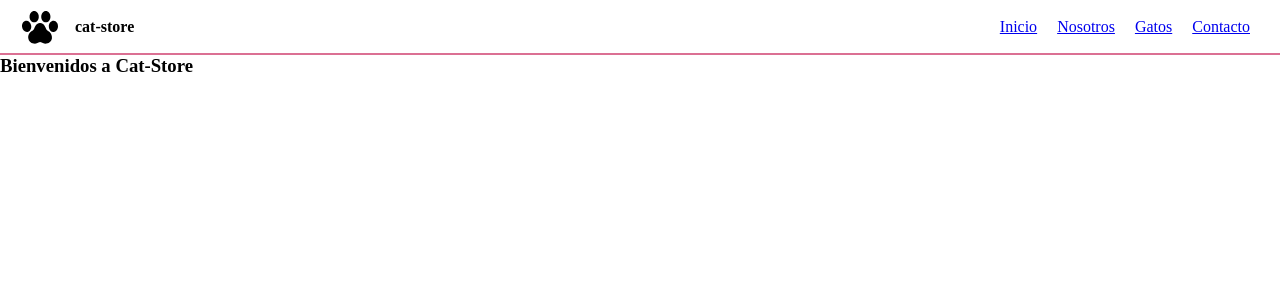
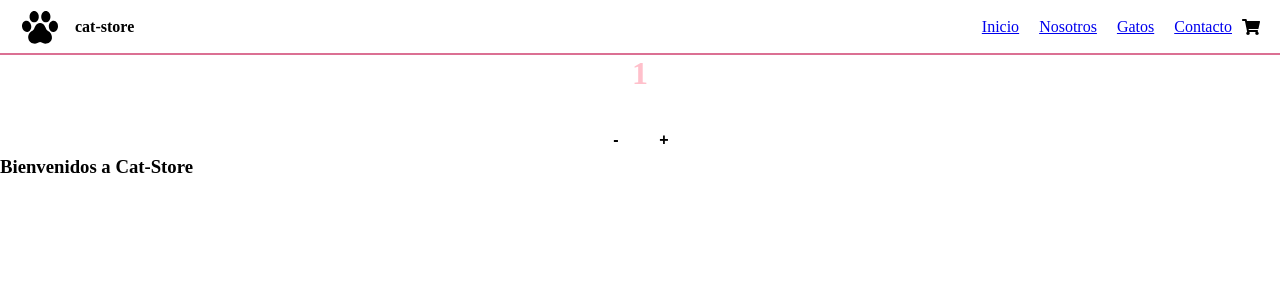
Before and after one commit to feliperodhen/cat-store, a React (Create React App) app: page / in a window 1280 px wide. Shown: the top 300 px of the page. Built offline with nearby package versions, Linux system fonts and the light colour scheme.

Commit message:
Agregando ItemCount

```diff
--- a/package.json
+++ b/package.json
@@ -3,6 +3,9 @@
   "version": "0.1.0",
   "private": true,
   "dependencies": {
+    "@fortawesome/fontawesome-svg-core": "^1.2.35",
+    "@fortawesome/free-solid-svg-icons": "^5.15.3",
+    "@fortawesome/react-fontawesome": "^0.1.14",
     "react": "^17.0.2",
     "react-dom": "^17.0.2",
     "react-scripts": "4.0.3",
--- a/src/App.js
+++ b/src/App.js
@@ -1,6 +1,6 @@
 import './App.css';
 import { NavBar } from './components/Nav/NavBar';
-import { ItemListContainer } from './components/ItemListContainer';
+import { ItemListContainer } from './components/ItemListContainer/ItemListContainer';
 
 function App() {
 
--- /dev/null
+++ b/src/components/ItemCount/ItemCount.js
@@ -0,0 +1,81 @@
+import React, { useState } from 'react';
+import styled from 'styled-components';
+
+
+const Contador = styled.div`
+  display: flex;
+  flex-direction: column;
+  justify-content: center;
+  align-items: center;
+  gap: 2rem;
+
+
+  h1 {
+  font-size: 2rem;
+}
+
+.button__wrapper {
+  display: flex;
+  gap: 1rem;
+
+  & > * {
+    border: none;
+    background-color: white;
+    box-shadow: 0px 0px 10px $clr-gray200;
+    font-weight: bold;
+    font-size: 1rem;
+    color: inherit;
+    border-radius: 50%;
+    outline: none;
+    height: 2rem;
+    width: 2rem;
+    cursor: pointer;
+    transition: background-color 250ms ease-in-out, transform 50ms ease-in-out;
+
+    &:hover {
+      background-color: $clr-gray200;
+    }
+
+    &:active {
+      transform: scale(0.9);
+    }
+
+    &:focus {
+      box-shadow: 0 0 0 3px $clr-gray500;
+    }
+  }
+}
+
+.positive {
+  color: pink;
+  animation: pulse 500ms ease-in-out;
+}
+
+@keyframes pulse {
+  0%,
+  100% {
+    transform: scale(1);
+  }
+  50% {
+    transform: scale(1.2);
+  }
+}
+
+`;
+
+
+export const ItemCount = ({stock, initial, onAdd}) => {
+    const [count, setCount] = useState(initial);
+
+    return (
+        <Contador>
+        <h1 className={count > 0 ? "positive" : false}>
+          {count}
+        </h1>
+        <div className="button__wrapper">
+          <button disabled={count === initial} onClick={() => setCount(count - 1)}>-</button>
+          <button disabled={count === stock} onClick={() => setCount(count + 1)}>+</button>
+        </div>
+      </Contador>
+    );
+  };
--- a/src/components/ItemListContainer.js
+++ /dev/null
@@ -1,9 +0,0 @@
-export const ItemListContainer = (props) => {
-
-
-    return (
-
-        <h3>Bienvenidos a {props.title}</h3>
-
-    )
-}
--- /dev/null
+++ b/src/components/ItemListContainer/ItemListContainer.js
@@ -0,0 +1,11 @@
+import { ItemCount } from '../ItemCount/ItemCount';
+export const ItemListContainer = (props) => {
+
+
+    return (
+        <>
+        <ItemCount stock={5} initial={1} onAdd />
+        <h3>Bienvenidos a {props.title}</h3>
+       </>
+    )
+}
--- a/src/components/Nav/CartWidget.js
+++ b/src/components/Nav/CartWidget.js
@@ -1,21 +1,16 @@
 import styled from 'styled-components';
-import logo from '../../assets/img/cat-paw.svg'
+import { faShoppingCart } from "@fortawesome/free-solid-svg-icons";
+import { FontAwesomeIcon } from '@fortawesome/react-fontawesome'
 
 const CartImg = styled.div`
+display:flex;
+align-self: center;
 
-display: flex;
-align-items: center;
+@media (max-width: 768px) {
+color:white;
+align-self:flex-start;
+}
 
-
-.logo {
-        padding: 15px 0;
-        width: 40px;
-    }
-
-    p{
-            padding: 15px 15px;
-            font-weight: 600;
-        }
 `;
 
 
@@ -24,8 +19,7 @@ align-items: center;
 
     return (
             <CartImg>
-                <img src={logo} className="logo" />
-                <p>cat-store</p>
+<FontAwesomeIcon icon={faShoppingCart} />
             </CartImg>
     )
 }
--- a/src/components/Nav/NavBar.js
+++ b/src/components/Nav/NavBar.js
@@ -1,8 +1,6 @@
-import styled from 'styled-components';
-import { BurgerNav } from './BurgerNav';
-import { CartWidget } from './CartWidget';
-
-
+import styled from "styled-components";
+import { BurgerNav } from "./BurgerNav";
+import logo from "../../assets/img/cat-paw.svg";
 
 const Nav = styled.nav`
   width: 100%;
@@ -12,13 +10,30 @@ import { CartWidget } from './CartWidget';
   display: flex;
   justify-content: space-between;
 `;
+
+const Logo = styled.div`
+  display: flex;
+  align-items: center;
+
+  .logo {
+    padding: 15px 0;
+    width: 40px;
+  }
+
+  p {
+    padding: 15px 15px;
+    font-weight: 600;
+  }
+`;
+
 export const NavBar = () => {
-
-
   return (
     <Nav>
-            <CartWidget />
+      <Logo>
+        <img src={logo} className="logo" />
+        <p>cat-store</p>
+      </Logo>
       <BurgerNav />
     </Nav>
-    )
-}
+  );
+};
--- a/src/components/Nav/RightNav.js
+++ b/src/components/Nav/RightNav.js
@@ -1,4 +1,5 @@
 import styled from 'styled-components';
+import { CartWidget } from './CartWidget';
 
 
 
@@ -40,6 +41,7 @@ import styled from 'styled-components';
                 <li><a href="#">Nosotros</a></li>
                 <li><a href="#">Gatos</a></li>
                 <li><a href="#">Contacto</a></li>
+                <CartWidget />
             </Ul>
     )
 }
```
Also changed, not shown: 2 other files (tests, documents, lock files or other folders). Lines whose indentation alone changed are shown as unchanged.
